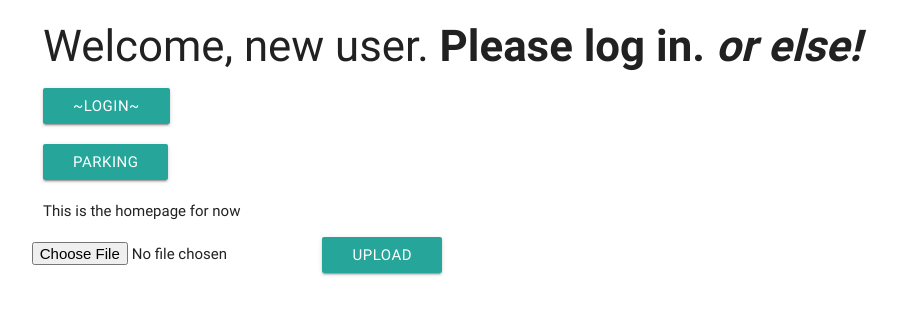
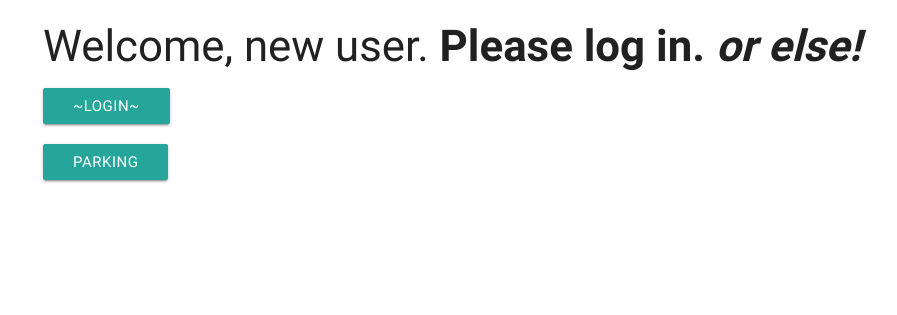
Before and after one commit to tempest-cain/CEG4981, a Django app: page / in a window 1280 px wide. Shown: the top 315 px of the page, without its empty margins (149-1046 px from the left). Run offline with Django 3.2, Linux system fonts and the light colour scheme; parts of the project's set-up code (start-up, migrations or seed data) failed here and were passed over.

Commit message:
Index view cleanup

```diff
--- a/webServer/parkingService/carCheck/templates/index.html
+++ b/webServer/parkingService/carCheck/templates/index.html
@@ -42,7 +42,7 @@ $("#check-btn")
       <div class=" col s4">
     <a href="/parking" class="waves-effect waves-light btn">Parking</a>
     <a href="/ticket" class="waves-effect waves-light btn">Pending Citations</a>
-    <a href="/ticket" class="waves-effect waves-light btn">Failed Image</a>
+    <a href="/uncertain" class="waves-effect waves-light btn">Failed Image</a>
     </div>
     </div>
 {% else %}
@@ -62,22 +62,3 @@ $("#check-btn")
     </div>
     </div>
 {% endif %}
-<p>This is the homepage for now</p>
-<div id="well">
-
-<div class="row">
-
-  {% block content %}
-  <form method="post" enctype="multipart/form-data">
-    {% csrf_token %}
-    <input type="file" name="myfile">
-    <button id="check-btn" class="btn" type="submit">Upload</button>
-  </form>
-
-  {% if uploaded_file_url %}
-    <p>File uploaded at: <a href="{{ uploaded_file_url }}">{{ uploaded_file_url }}</a></p>
-  {% endif %}
-{% endblock %}
-<!-- <button id="check-btn" class="btn">Upload</button> -->
-</div>
-</div>
```
